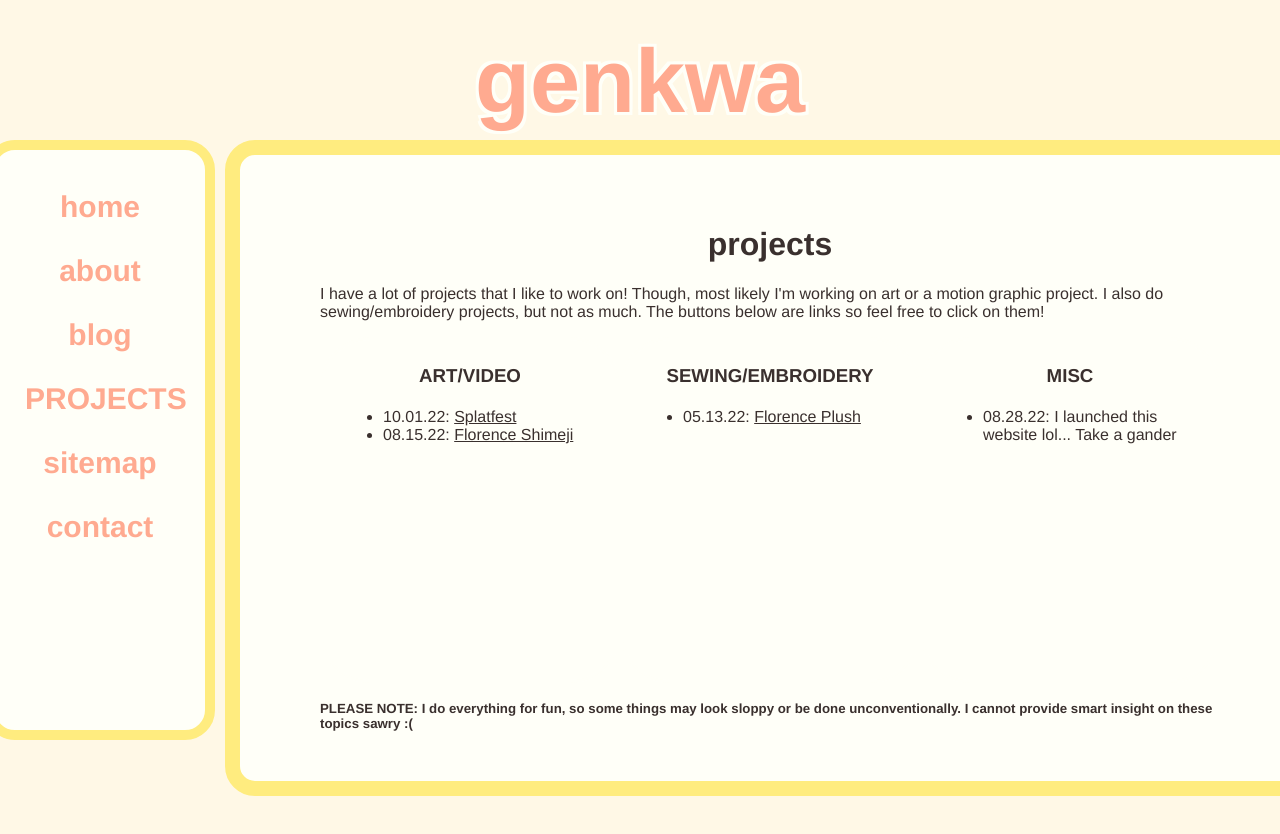
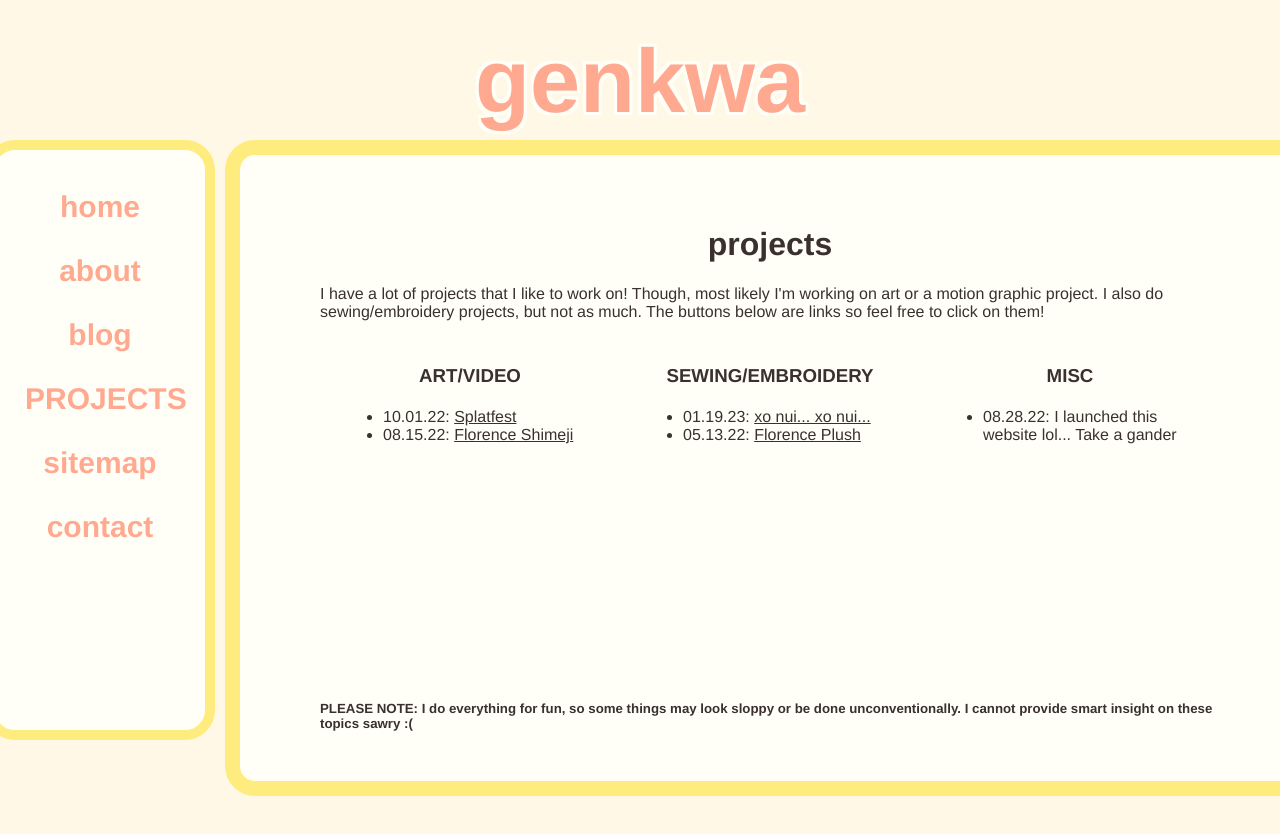
Before and after one commit to flosgenkwa/flosgenkwa.github.io, a plain HTML site: page projects.html in a window 1280 px wide. Shown: the top 834 px of the page. Drawn offline with Linux system fonts and the light colour scheme.

Commit message:
Update projects.html

```diff
--- a/projects.html
+++ b/projects.html
@@ -76,6 +76,7 @@
 <div id="mini">
 <h3 text align="center">SEWING/EMBROIDERY</h3>
 <ul>
+<li>01.19.23: <a href="xonui.html" class="normal">xo nui... xo nui...</a></li>
 <li>05.13.22: <a href="florencenui.html" class="normal">Florence Plush</a></li>
 </ul>
 </div>
```
